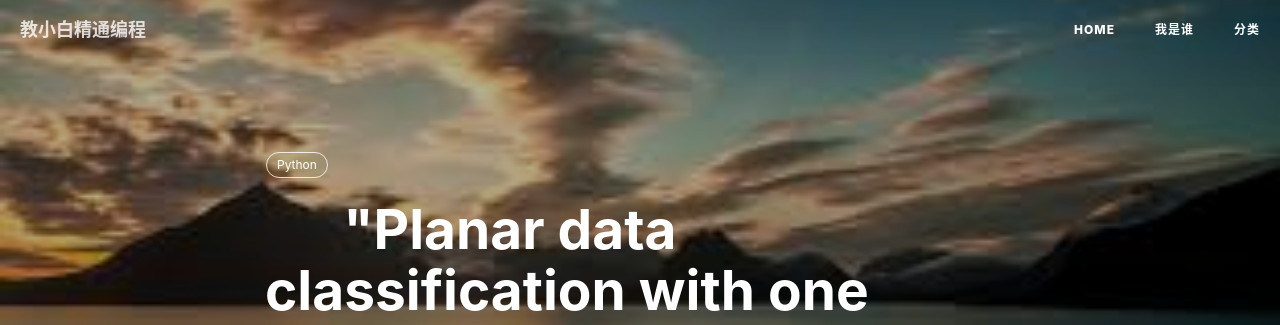
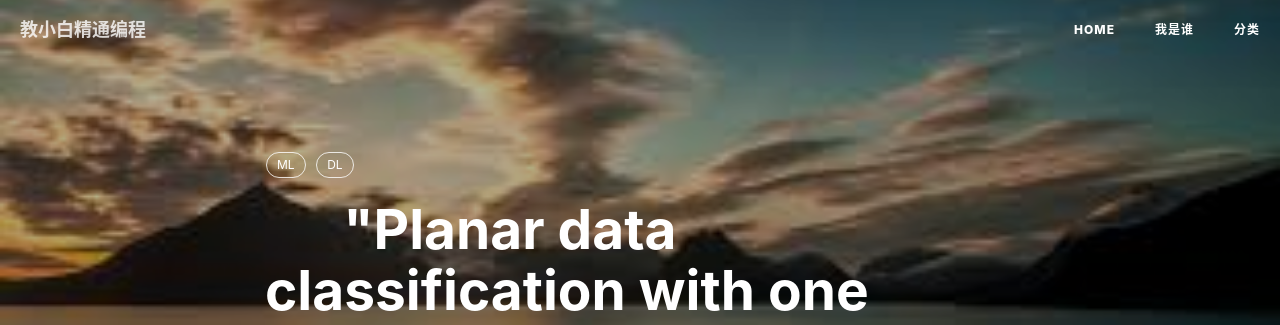
Before and after one commit to xuepro/xuepro.github.io, a Jekyll site: the page built from _posts/2018-05-10-Planar_data_classification_with_one_hidden_layer_v3.md, in a window 1280 px wide and 900 px high. Shown: the top 325 px of the window. Built offline with Jekyll 4.4.1, drawn with Linux system fonts in a browser that asks for light colours; nearby versions of some CDN libraries; formulas are drawn with MathJax 3; comment, search, counter and statistics services are not loaded.

Commit message:
Update 2018-05-10-Planar_data_classification_with_one_hidden_layer_v3.md

```diff
--- a/_posts/2018-05-10-Planar_data_classification_with_one_hidden_layer_v3.md
+++ b/_posts/2018-05-10-Planar_data_classification_with_one_hidden_layer_v3.md
@@ -9,7 +9,8 @@ header-mask:  0.3
 catalog:      true
 multilingual: true
 tags:
-    - Python
+    - ML
+    - DL
 
 ---
 
```
